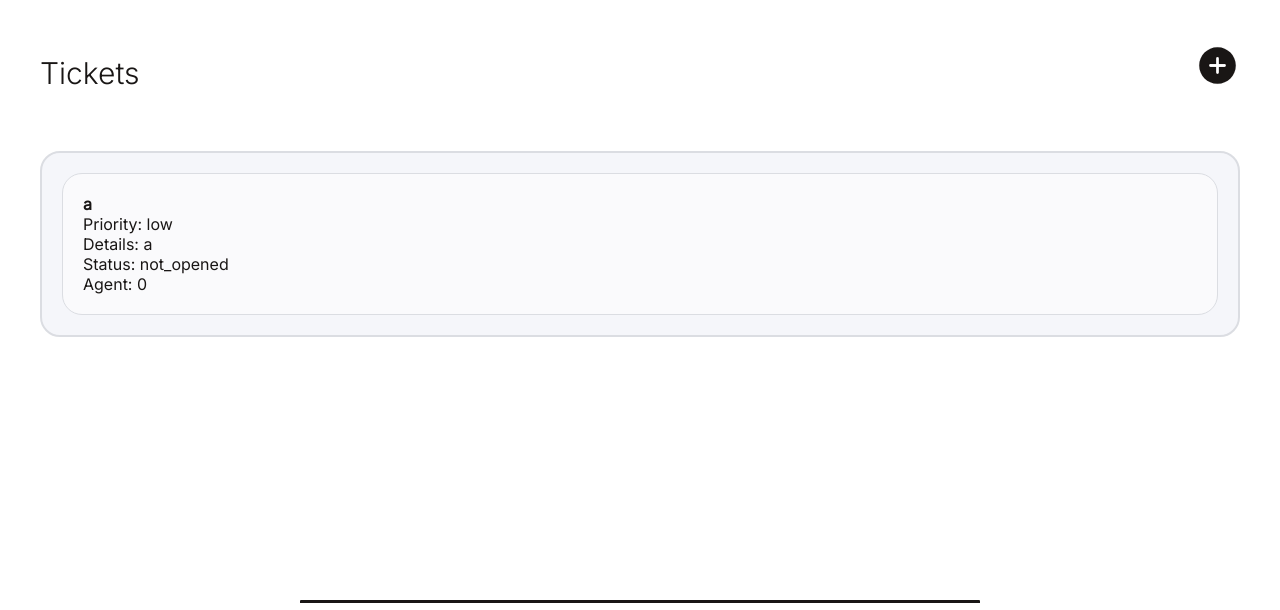
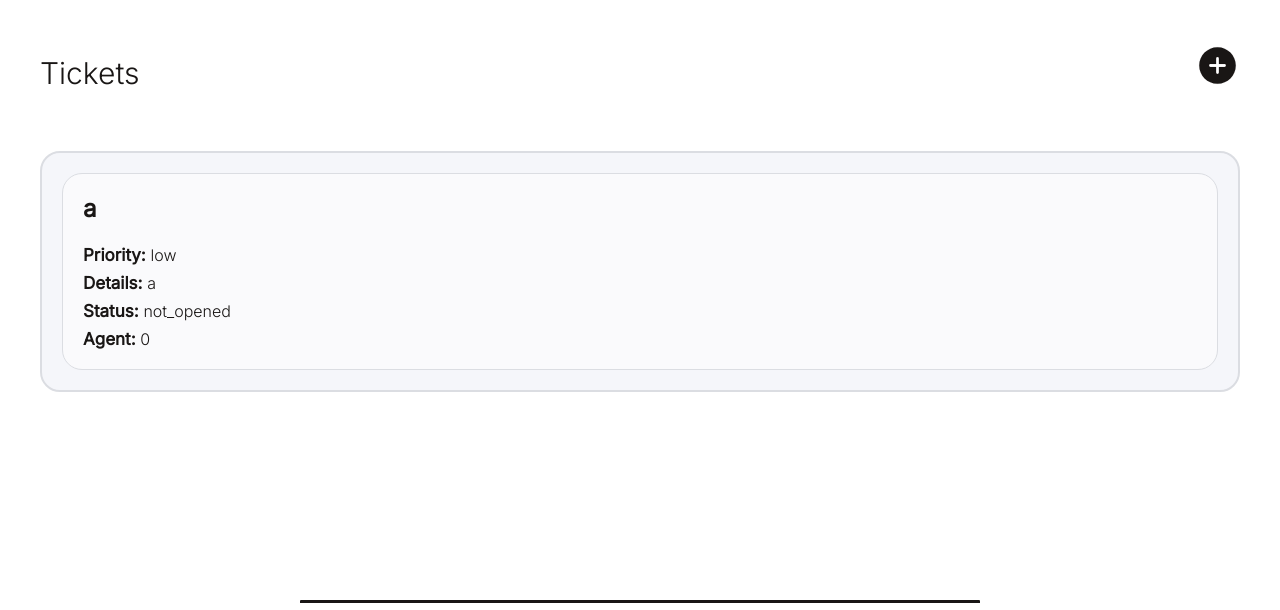
Before and after one commit to diogocs24/LTW-TroubleShootr, a PHP site: page /pages/main_page.php in a window 1280 px wide. Shown: the part 145-755 px from the top of the page. Run offline with PHP 8.4, Linux system fonts and the light colour scheme; the visitor is signed in with stand-in values (Sample User, id 1); data comes from the database, SQL or seed files in the repository; both versions use the stored data as it was after the commit.

Commit message:
já dá para acessar os tickets!!!!

```diff
--- a/a/pages_draw.php
+++ b/a/pages_draw.php
@@ -144,19 +144,21 @@ require_once(__DIR__ . '/../database/config.php');?>
 				</div>
 				<div class="tickets_list">
 				<?php foreach(array_reverse($tickets) as $ticket){ ?>
+					<a href="ticket_details_page.php?ticket_id=<?php echo $ticket->idTicket; ?>">
 						<div class="ticket">
 							<div class="ticket_info">
 								<h4><?php echo $ticket->title?></h4>
-							<p>Priority: <span><?php echo $ticket->ticket_priority; ?> </span></p>
+								<p class="initial_text">Priority: <span><?php echo $ticket->ticket_priority; ?> </span></p>
 								<p class="details">Details: <span> <?php echo $ticket->ticket_message ?></span></p>
-							<p>Status: <span><?php echo $ticket->ticket_status; ?></span></p>
+								<p class="initial_text">Status: <span><?php echo $ticket->ticket_status; ?></span></p>
 							</div>
 							<div class="ticket_trailing">
 								<div class="agent_info">
-								<p>Agent: <span> <?php echo $ticket->idAgent; ?></span></p>
+									<p class="initial_text">Agent: <span> <?php echo $ticket->idAgent; ?></span></p>
 								</div>
 							</div>
 						</div>
+					</a>
 				<?php } ?>
                 </div>
 			</div>
--- a/css/style.css
+++ b/css/style.css
@@ -439,6 +439,7 @@ body {
 	position: relative;
 	bottom:12px;
 }
+
 
 /* Home Page */
 
@@ -1033,10 +1034,72 @@ body {
 	box-sizing: border-box;
 	color: var(--secondary-color);
 	border: 1px solid var(--nine-color);
+	text-decoration: none;
 }
-.ticket_info {
+
+.tickets_list a:link{
+    text-decoration: none;
+}
+
+.tickets_list a:visited{
+	text-decoration: none;
+}
+
+.tickets_list a:hover{
+	text-decoration: none;
+}
+
+.tickets_list a:active{
+	text-decoration: none;
+}
+
+.ticket_info p{
 	overflow-wrap: break-word;
+	word-break: break-word;
+	hyphens: auto;
+	margin-bottom: 8px;
 }
+
+.ticket_info h4 {
+	white-space: nowrap;
+	overflow: hidden;
+	text-overflow: ellipsis;
+	font-size: 24px;
+	margin-bottom: 2%;
+}
+
+.ticket_info .details {
+	display: -webkit-box;
+	-webkit-box-orient: vertical;
+	-webkit-line-clamp: 3;
+	overflow: hidden;
+	text-overflow: ellipsis;
+	font-size: 17px;
+	font-weight: bold;
+}
+
+.ticket_info .initial_text {
+    font-size: 17px;
+	font-weight: bolder;
+}
+
+.ticket_info span {
+    font-size: 16px;
+	font-weight: 300;
+	text-decoration: none;
+}
+
+.ticket_trailing .initial_text {
+    font-size: 17px;
+	font-weight: bolder;
+}
+
+.ticket_trailing span {
+    font-size: 16px;
+	font-weight: 300;
+	text-decoration: none;
+}
+
 
 /* Responsive */
 
```
Also changed, not shown: pages/ticket_details_page.php (added, +75 -0 lines), database/database.db. Lines whose indentation alone changed are shown as unchanged.
